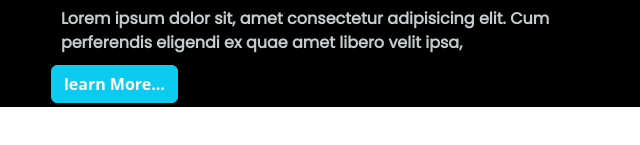
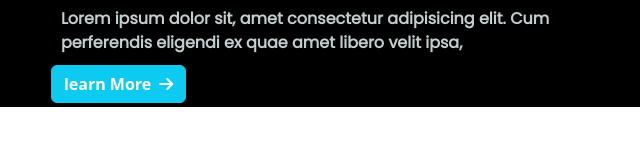
Before and after one commit to mukeshroy0608/gym-bootstrap, a plain HTML site: page index.html in a window 1280 px wide. Shown: the part 435-580 px from the top of the page, 0-640 px from the left. Drawn offline with nearby package versions, Linux system fonts and the light colour scheme.

Commit message:
font aswome added

```diff
--- a/css/style.css
+++ b/css/style.css
@@ -59,7 +59,3 @@ header{
     color: rgb(196, 205, 205);
     font-family: 'Poppins', sans-serif;
 }
-/* .learn-btn:hover{
-    background-color: blue;
-    cursor: pointer;
-} */
--- a/index.html
+++ b/index.html
@@ -13,6 +13,7 @@
     <link rel="preconnect" href="https://fonts.googleapis.com">
     <link rel="preconnect" href="https://fonts.gstatic.com" crossorigin>
     <link href="https://fonts.googleapis.com/css2?family=Poppins&display=swap" rel="stylesheet">
+    <script src="https://kit.fontawesome.com/556a225023.js" crossorigin="anonymous"></script>
 
 </head>
 <body>
@@ -55,7 +56,7 @@
               <h1 class="main-header-heading text-white">A Reason of Your Health Join Today</h1>
               <p class="main-header-second-para">Lorem ipsum dolor sit, amet consectetur adipisicing elit.
                  Cum perferendis eligendi ex quae amet libero velit ipsa,</p>
-                 <a class="learn-btn btn text-white fw-bold  btn-info" href="">learn More...</a>
+                 <a class="learn-btn btn text-white fw-bold  btn-info" href="">learn More<i class="ps-2  fa-solid fa-arrow-right"></i></a>
             </div>
             <div class="col-5">
               <img src="images/home-bg.png" class="img-fluid" alt="">
```
